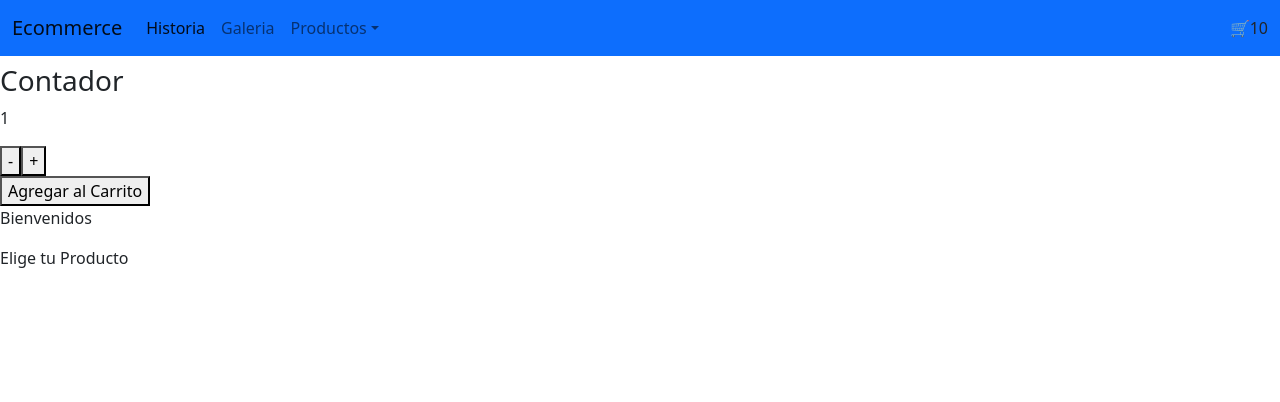
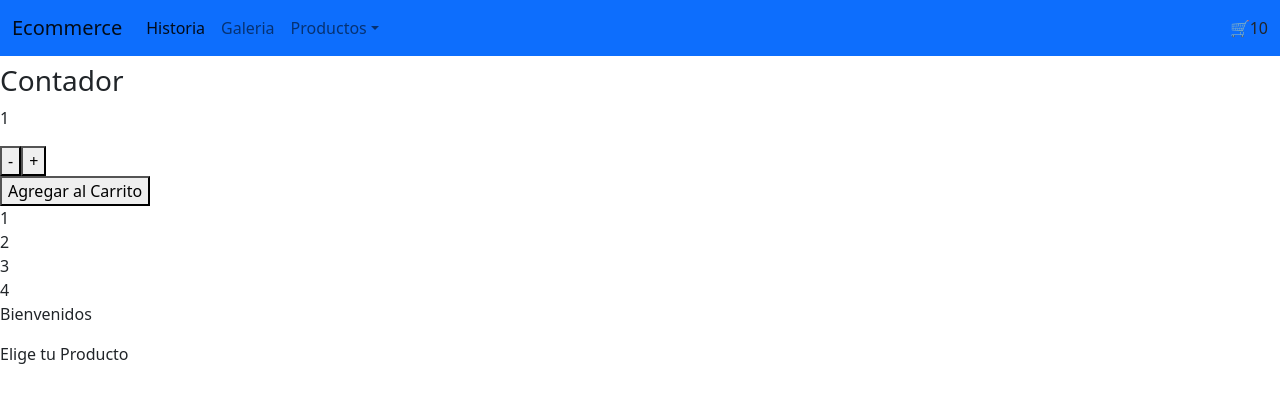
Before and after one commit to ronorio3011/reactjsrosario, a React (Create React App) app: page / in a window 1280 px wide. Shown: the top 402 px of the page. Built offline with nearby package versions, Linux system fonts and the light colour scheme.

Commit message:
desafio map

```diff
--- a/src/componentes/Item.jsx
+++ b/src/componentes/Item.jsx
@@ -1,8 +1,8 @@
 import React from 'react'
 
-const Item = () => {
+const Item = ({product}) => {
   return (
-    <div>Item</div>
+    <div>{product.id}</div>
   )
 }
 
--- a/src/componentes/ItemList.jsx
+++ b/src/componentes/ItemList.jsx
@@ -1,8 +1,15 @@
 import React from 'react'
 import Item from './Item'
-const ItemList = () => {
+
+
+
+const ItemList = ({listProducts}) => {
   return (
-    <div>ItemList</div>
+    <>
+    {listProducts.map(product=> <Item
+    key={product.id}
+    product={product}/>)}
+    </>
   )
 }
 
--- a/src/componentes/ItemListContainer.jsx
+++ b/src/componentes/ItemListContainer.jsx
@@ -1,15 +1,33 @@
 import React, {useEffect, useState} from 'react'
+import { customFetch } from './customFetch'
 import ItemList from './ItemList'
 import productos from './productos'
 const ItemListContainer = ({saludo, greeting}) => {
-   console.log(productos)
-   //const{saludo}= props se usa cuando son pocas
+
+  //console.log(productos)
+  //console.log(productos[1].id)
+  //const{saludo}= props se usa cuando son pocas
+
+    const [listProducts, setListProducts]= useState([])
+
+
+useEffect (()=>{
+   customFetch(productos)
+   .then(data=> setListProducts(data))
+}, [])
+
+console.log(listProducts)
+
 
   return (
+    <>
+    <ItemList listProducts={listProducts}/>
+
     <div>
         <p>{saludo}</p>
         <p>{greeting}</p>
     </div>
+    </>
   )
 }
 
--- /dev/null
+++ b/src/componentes/customFetch.js
@@ -0,0 +1,8 @@
+export const customFetch = (products)=>{
+
+return new Promise ((resolve, reject) =>{
+    setTimeout (()=> {
+        resolve (products)
+    }, 5000)
+})
+}
```
